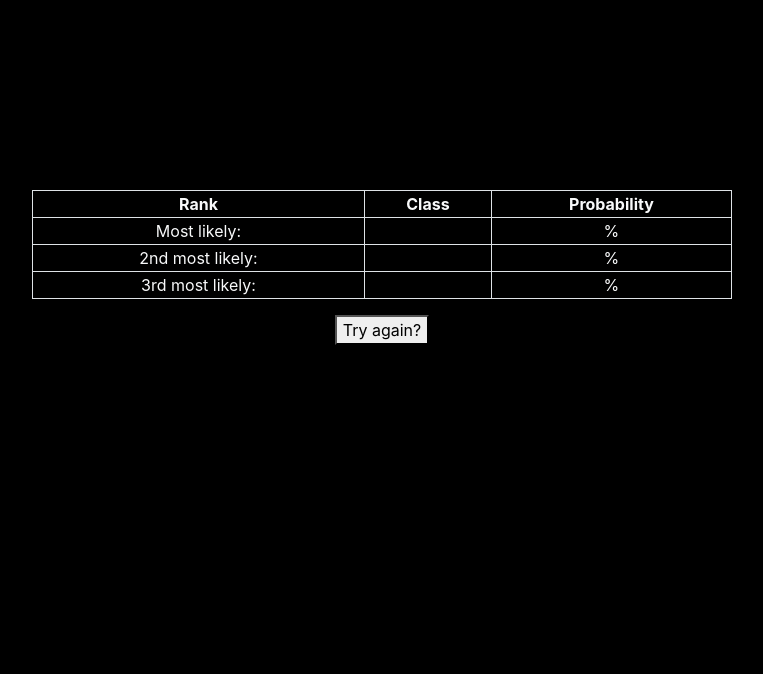
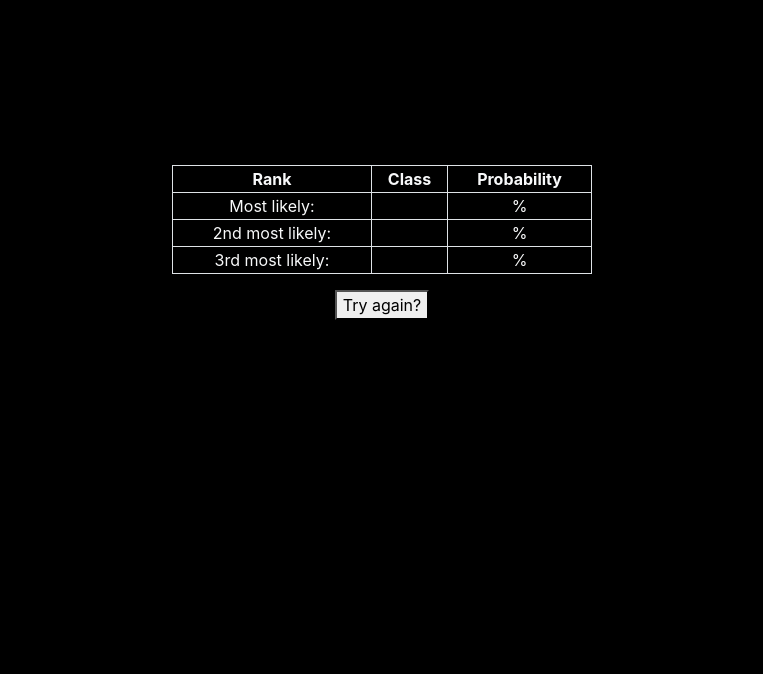
Before and after one commit to roxxuz/blue-ml-predict, a Flask app: template templates/predict.html in a window 1280 px wide. Shown: the top 674 px of the page, without its empty margins (258-1021 px from the left). Run offline with Flask 2, Linux system fonts and the light colour scheme; the template is opened without the code that fills it, so the values that code supplies are empty; some libraries are stand-ins or nearby versions.

Commit message:
Moved styling to css-file and added necessities

```diff
--- a/static/stylesheets/style.css
+++ b/static/stylesheets/style.css
@@ -1,35 +1,45 @@
 body{
-  background-color:rgb(0, 0, 0)
+  background-color:rgb(0, 0, 0);
 }
 
-img{
+img {
   border-radius: 10%;
 }
 
-#maintext{
-  position:absolute
-  margin:auto
-  width:700px
-  height:200px
-  text-align:center
-  top:0
-  bottom: 0
-  left: 0
-  right: 0
+#main_text{
+  position: absolute;
+  margin: auto;
+  width: 700px;
+  height: 400px;
+  text-align: center;
+  top: 0;
+  bottom: 0;
+  left: 0;
+  right: 0;
+}
+
+#main_image{
+  width: 600px;
 }
 
 #predict_text{
-  position:absolute
-  margin:auto
-  width:700px
-  height:300px
-  text-align:center
-  top:0
-  bottom: 0
-  left: 0
-  right: 0
+  position: absolute;
+  margin: auto;
+  width: 700px;
+  height: 550px;
+  text-align: center;
+  top: 0;
+  bottom: 0;
+  left: 0;
+  right: 0;
 }
 
-#predcit_table{
-  width:100%
+#predict_image{
+  width: 300px;
 }
+
+#predict_table{
+  width: 60%;
+  margin-left: auto;
+  margin-right: auto;
+}
--- a/templates/predict.html
+++ b/templates/predict.html
@@ -8,13 +8,12 @@
     <link rel="stylesheet" href="/static/stylesheets/style.css">
   </head>
 
-<body style="background-color:black">
-  <div id="maintext"
-    style="position:absolute; margin:auto; width:700px; height:500px; text-align:center; top:0; bottom: 0; left: 0; right: 0;">
-    <img src="{{ image_path }}" width="300">
+<body>
+  <div id="predict_text">
+    <img id="predict_image" src="{{ image_path }}">
 
     <p class="text-light">  </p>
-    <table class="table-bordered text-light" style="width:100%">
+    <table id="predict_table" class="table-bordered text-light">
       <tr>
         <th>Rank</th>
         <th>Class</th>
```
Also changed, not shown: templates/index.html (+3 -4 lines).
